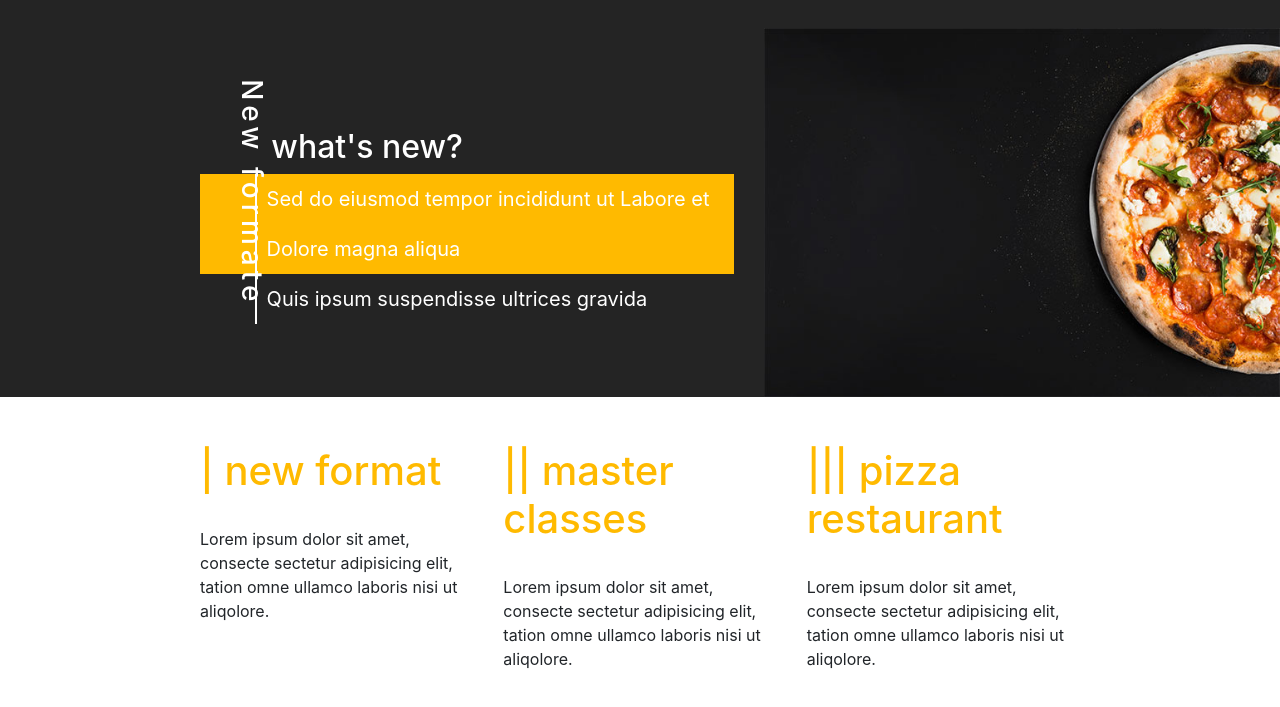
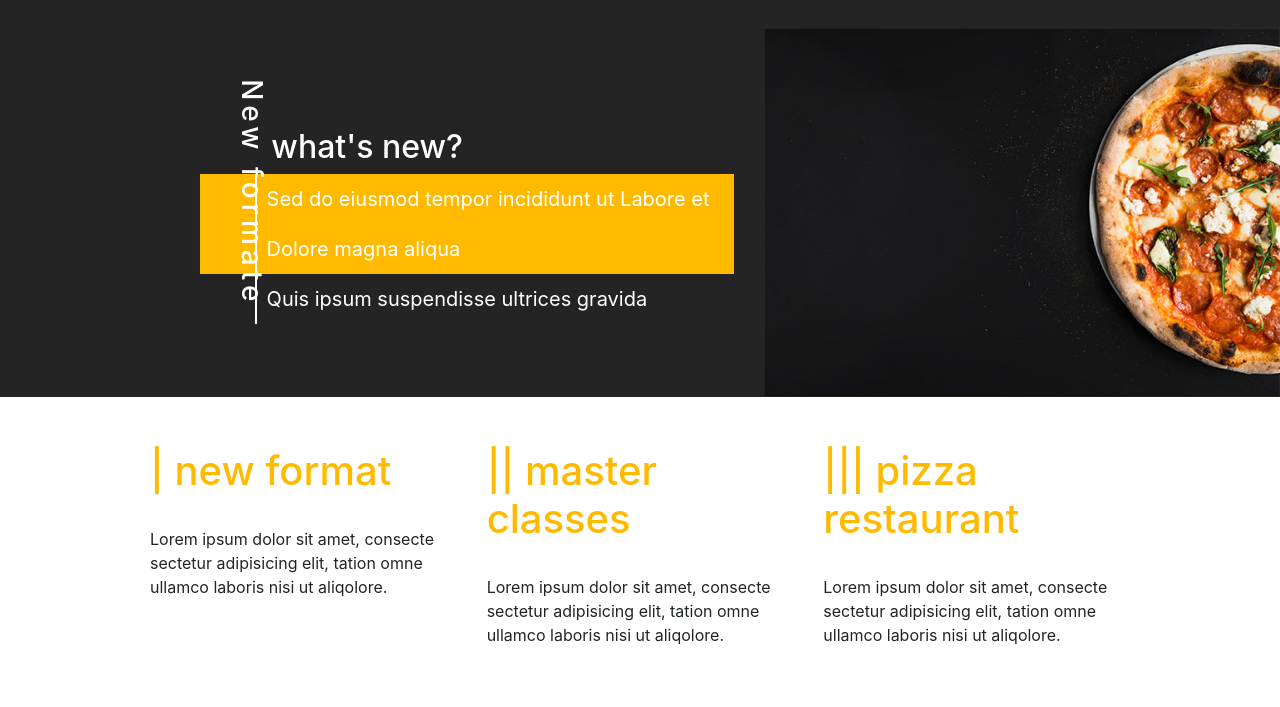
Before and after one commit to OKratul/moody-restaurants, a plain HTML site: page index.html in a window 1280 px wide. Shown: the part 822-1529 px from the top of the page. Drawn offline with nearby package versions, Linux system fonts and the light colour scheme.

Commit message:
change css

```diff
--- a/css/style.css
+++ b/css/style.css
@@ -3,7 +3,7 @@ body{
     margin: 0 !important;
 }
 .container-fluid{
-    padding: 0 !important;
+    padding: 0px !important;
 }
 .navbar{
     padding: 25px 0px !important;
@@ -192,7 +192,7 @@ body{
 
 .format{
     background: #fff;
-    padding: 50px 200px;
+    padding: 50px 150px;
 }
 .format h1{
     color: #ffba00;
```
